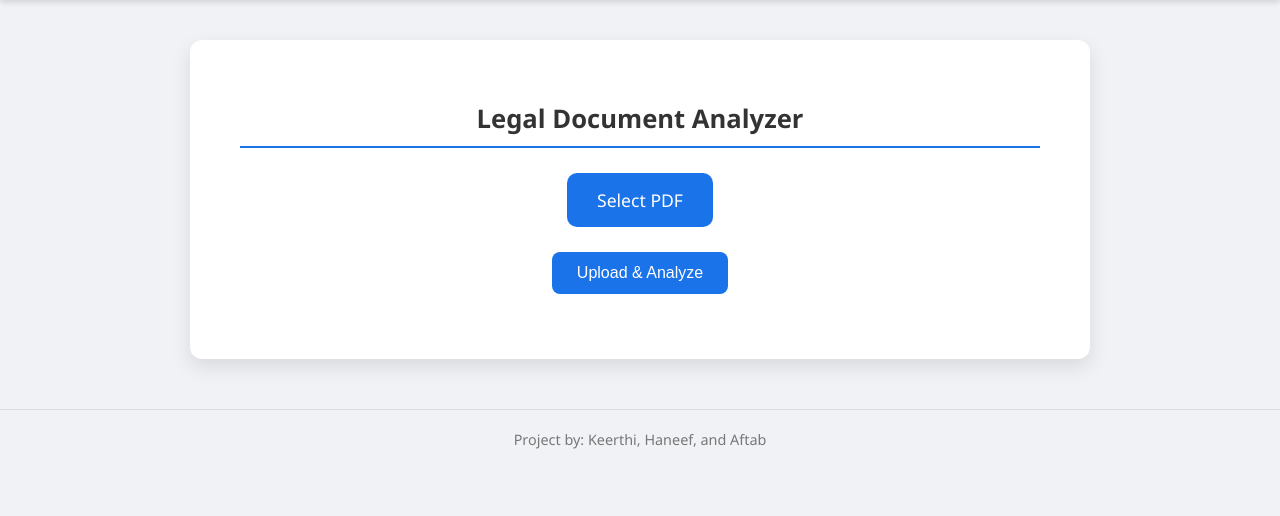
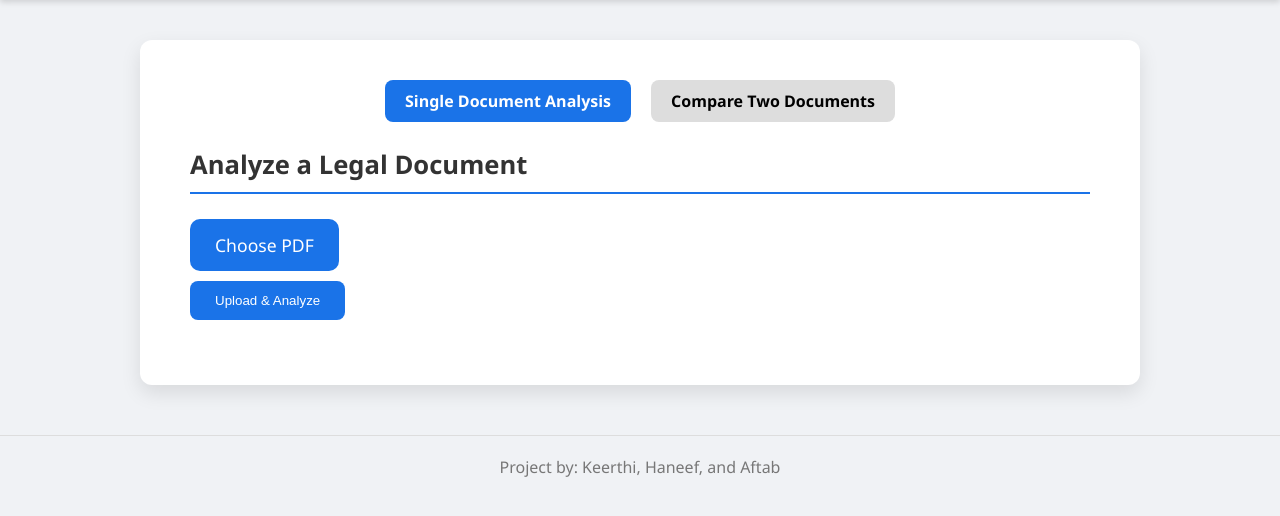
Before and after one commit to KeerthiNori246/JurisCompare, a Flask app: page / in a window 1280 px wide. Shown: the part 105-621 px from the top of the page. Run offline with Flask 3, Linux system fonts and the light colour scheme.

Commit message:
Added Comparison Features

```diff
--- a/app.py
+++ b/app.py
@@ -1,51 +1,58 @@
-import os, re, io, csv, nltk, torch, pdfplumber
+import os, re, io, csv, nltk, torch, pdfplumber, unicodedata
 import pandas as pd
 import numpy as np
+
 from flask import Flask, render_template, request, jsonify, send_file
+
 from keybert import KeyBERT
 from sentence_transformers import SentenceTransformer
 from sklearn.metrics.pairwise import cosine_similarity
+from difflib import SequenceMatcher
 from transformers import pipeline, AutoTokenizer, AutoModelForSequenceClassification
 
-nltk.download('punkt')
-
-# ============================
+# =========================
 # CONFIG
-# ============================
+# =========================
 UPLOAD_FOLDER = "uploads"
 os.makedirs(UPLOAD_FOLDER, exist_ok=True)
 
 EMBEDDING_MODEL = "all-MiniLM-L6-v2"
 LEGAL_MODEL_PATH = "./legalbert_clause_model"
+
+TOP_N_SUMMARY = 20
 TOP_N_KEYWORDS = 80
 FINAL_KEYWORD_COUNT = 30
-TOP_N_SUMMARY = 20
 TOP_N_CLAUSES = 25
 STOP_WORDS = "english"
 
 FILLER_WORDS = {
-    "able", "etc", "like", "said", "such", "many", "various",
-    "among", "including", "hereinafter", "thereof", "therein",
-    "whereas", "aforementioned", "pursuant", "notwithstanding",
-    "hereto", "thereby", "hereby", "as aforesaid", "for the purposes of",
-    "in the event of", "from time to time", "in accordance with",
-    "in relation to", "in connection with"
+    "able","etc","like","said","such","many","various","among","including",
+    "hereinafter","thereof","therein","whereas","aforementioned","pursuant",
+    "notwithstanding","hereto","thereby","hereby","as aforesaid","for the purposes of",
+    "in the event of","from time to time","in accordance with","in relation to","in connection with"
 }
 
 device = torch.device("cuda" if torch.cuda.is_available() else "cpu")
+nltk.download("punkt")
 
-# Load heavy models once
+# =========================
+# MODELS (LOAD ONCE)
+# =========================
 kw_model = KeyBERT(model=EMBEDDING_MODEL)
 embed_model = SentenceTransformer(EMBEDDING_MODEL)
-summarizer = pipeline("summarization", model="t5-small", device=0 if torch.cuda.is_available() else -1)
+
+summarizer = pipeline(
+    "summarization", model="t5-small",
+    device=0 if torch.cuda.is_available() else -1
+)
+
 tokenizer = AutoTokenizer.from_pretrained(LEGAL_MODEL_PATH)
 clause_model = AutoModelForSequenceClassification.from_pretrained(LEGAL_MODEL_PATH).to(device)
 
-app = Flask(__name__)
 
-# ============================
-# UTILITIES
-# ============================
+# =========================
+# PDF EXTRACTION
+# =========================
 def extract_text_from_pdf(file_path):
     text = ""
     with pdfplumber.open(file_path) as pdf:
@@ -53,6 +60,10 @@ def extract_text_from_pdf(file_path):
             text += (page.extract_text() or "") + "\n"
     return text
 
+
+# =========================
+# BASIC CLEANING
+# =========================
 def clean_text(text):
     text = text.lower()
     text = re.sub(r"\bpage\s*\d+\b", "", text)
@@ -61,10 +72,18 @@ def clean_text(text):
     text = re.sub(r"\s+", " ", text)
     return text.strip()
 
+def normalize_text(text):
+    return unicodedata.normalize("NFKC", text)
+
+
 def split_sentences(text):
     sents = re.split(r"(?<=[.!?])\s+", text)
     return [s.strip(" .,-•–") for s in sents if len(s.split()) >= 3]
 
+
+# =========================
+# KEYWORD PROCESSING
+# =========================
 def clean_keyword(phrase):
     words = phrase.split()
     seen = []
@@ -73,135 +92,273 @@ def clean_keyword(phrase):
             seen.append(w)
     return " ".join(seen)
 
+
 def deduplicate_keywords(keywords, threshold=0.75):
     phrases = [kw for kw, _ in keywords]
     embeddings = embed_model.encode(phrases)
+
     keep, used = [], set()
     for i, p in enumerate(phrases):
-        if p in used: continue
+        if p in used:
+            continue
         keep.append((p, keywords[i][1]))
         sims = cosine_similarity([embeddings[i]], embeddings)[0]
         for j, sim in enumerate(sims):
-            if sim > threshold: used.add(phrases[j])
+            if sim > threshold:
+                used.add(phrases[j])
     return keep
 
-def classify_clause(text):
-    inputs = tokenizer(text, return_tensors="pt", truncation=True, padding=True, max_length=256)
-    inputs = {k: v.to(device) for k, v in inputs.items()}
-    with torch.no_grad():
-        outputs = clause_model(**inputs)
-        probs = torch.softmax(outputs.logits, dim=1)
-        conf, cls_id = torch.max(probs, dim=1)
-        return clause_model.config.id2label[cls_id.item()], conf.item()
 
-# ============================
-# ROUTES
-# ============================
+# =========================
+# SUMMARY GENERATION
+# =========================
+def summarize_text(full_text):
+    sentences = split_sentences(full_text)
+    if not sentences:
+        return [], []
 
-@app.route("/")
-def index():
-    return render_template("index.html")
+    embeddings = embed_model.encode(sentences)
+    sim_matrix = cosine_similarity(embeddings)
+    scores = sim_matrix.mean(axis=1)
 
-@app.route("/analyze", methods=["POST"])
-def analyze():
-    if "pdf" not in request.files:
-        return jsonify({"error": "No file uploaded."}), 400
+    top_idx = np.argsort(scores)[-TOP_N_SUMMARY * 2:][::-1]
+    top_idx = sorted(top_idx)
 
-    file = request.files["pdf"]
-    if file.filename == "":
-        return jsonify({"error": "No file selected."}), 400
-
-    file_path = os.path.join(UPLOAD_FOLDER, file.filename)
-    file.save(file_path)
-
-    # ====== STEP 1: Extract and preprocess ======
-    text = extract_text_from_pdf(file_path)
-    cleaned_text = clean_text(text)
-    sentences = split_sentences(cleaned_text)
-
-    # ====== STEP 2: Keyword extraction ======
-    raw_keywords = kw_model.extract_keywords(
-        cleaned_text, keyphrase_ngram_range=(1,3),
-        stop_words=STOP_WORDS, top_n=TOP_N_KEYWORDS
-    )
-    cleaned_keywords = [(clean_keyword(k), s) for k,s in raw_keywords if len(k)>2]
-    unique_keywords = deduplicate_keywords(cleaned_keywords)
-    final_keywords = unique_keywords[:FINAL_KEYWORD_COUNT]
-
-    # ====== STEP 3: Extractive summary (UPDATED) ======
-    sentence_embeddings = embed_model.encode(sentences)
-    similarity_matrix = cosine_similarity(sentence_embeddings)
-    sentence_scores = similarity_matrix.mean(axis=1)
-
-    top_indices = np.argsort(sentence_scores)[-TOP_N_SUMMARY*2:][::-1]  # pick extra to remove duplicates
-    top_indices_sorted = sorted(top_indices)
-
-    def format_sentence(sentence):
-        s = sentence.strip()
+    def fmt(s):
+        s = s.strip()
         s = re.sub(r'^\d+[\.\)]?\s*', '', s)
-        s = re.sub(r'\d+\.\w+', '', s)
         s = re.sub(r'^[•\-–]+\s*', '', s)
         if s and not s[0].isupper():
             s = s[0].upper() + s[1:]
         if not s.endswith(('.', '?', '!')):
             s += '.'
-        s = re.sub(r'\s+', ' ', s)
-        s = s.replace('..', '.')
-        return s.strip()
+        return re.sub(r'\s+', ' ', s)
 
-    summary_sentences = [format_sentence(sentences[i]) for i in top_indices_sorted]
+    formatted = [fmt(sentences[i]) for i in top_idx]
 
-    # Remove duplicates while keeping order
+    unique = []
     seen = set()
-    unique_summary = []
-    for s in summary_sentences:
+    for s in formatted:
         if s.lower() not in seen:
-            unique_summary.append(s)
+            unique.append(s)
             seen.add(s.lower())
-    summary_sentences = unique_summary[:TOP_N_SUMMARY]
 
-    # Simplify sentences
-    simplified_summary = []
-    for s in summary_sentences:
-        result = summarizer("simplify: " + s, max_length=100, min_length=15, do_sample=False)
-        simplified_text = result[0]['summary_text']
-        if simplified_text and not simplified_text[0].isupper():
-            simplified_text = simplified_text[0].upper() + simplified_text[1:]
-        if not simplified_text.endswith(('.', '?', '!')):
-            simplified_text += '.'
-        simplified_summary.append(simplified_text)
+    unique = unique[:TOP_N_SUMMARY]
 
-    # ====== STEP 4: Clause classification ======
-    clause_results = []
+    simplified = []
+    for s in unique:
+        out = summarizer("simplify: " + s, max_length=100, min_length=15, do_sample=False)
+        txt = out[0]['summary_text']
+        if txt and not txt[0].isupper():
+            txt = txt[0].upper() + txt[1:]
+        if not txt.endswith(('.', '?', '!')):
+            txt += '.'
+        simplified.append(txt)
+
+    return unique, simplified
+
+
+# =========================
+# CLAUSE CLASSIFICATION
+# =========================
+def classify_clause(text):
+    inputs = tokenizer(text, return_tensors="pt", truncation=True, padding=True, max_length=256)
+    inputs = {k: v.to(device) for k, v in inputs.items()}
+    with torch.no_grad():
+        out = clause_model(**inputs)
+        probs = torch.softmax(out.logits, dim=1)
+        conf, id = torch.max(probs, dim=1)
+        return clause_model.config.id2label[id.item()], conf.item()
+
+
+def pick_top_clauses(sentences):
+    rows = []
     for sent in sentences:
         label, conf = classify_clause(sent)
-        clause_results.append({"sentence": sent, "label": label, "confidence": conf})
-    df = pd.DataFrame(clause_results)
+        rows.append({"sentence": sent, "label": label, "confidence": conf})
 
-    mean_emb = np.mean(embed_model.encode(df["sentence"].tolist()), axis=0)
-    df["importance"] = cosine_similarity([mean_emb], embed_model.encode(df["sentence"].tolist()))[0]
-    df["final_score"] = df["confidence"]*0.6 + df["importance"]*0.4
-    top_clauses = df.sort_values("final_score", ascending=False).head(TOP_N_CLAUSES)
+    df = pd.DataFrame(rows)
 
-    csv_buf = io.StringIO()
-    top_clauses.to_csv(csv_buf, index=False)
-    csv_buf.seek(0)
+    embeddings = embed_model.encode(df["sentence"].tolist())
+    mean_emb = embeddings.mean(axis=0)
 
+    df["importance"] = cosine_similarity([mean_emb], embeddings)[0]
+    df["final_score"] = df["confidence"] * 0.6 + df["importance"] * 0.4
+
+    return df.sort_values("final_score", ascending=False).head(TOP_N_CLAUSES)
+
+
+# =========================
+# CLAUSE COMPARISON
+# =========================
+def compare_top_clauses(df1, df2):
+
+    v1_sents = df1["sentence"].tolist()
+    v2_sents = df2["sentence"].tolist()
+
+    emb1 = embed_model.encode(v1_sents)
+    emb2 = embed_model.encode(v2_sents)
+
+    sim_matrix = cosine_similarity(emb1, emb2)
+
+    used_v2 = set()
+    out = []
+
+    for idx, row in enumerate(df1.itertuples(index=False)):
+        s1 = row.sentence
+        label1 = row.label
+
+        j = sim_matrix[idx].argmax()
+        best_sim = sim_matrix[idx][j]
+
+        s2 = v2_sents[j] if best_sim > 0.70 else ""
+
+        if j in used_v2:
+            s2 = ""
+        else:
+            used_v2.add(j)
+
+        if s1 and s2:
+            ratio = SequenceMatcher(None, s1, s2).ratio()
+            status = "Unchanged" if ratio > 0.95 else "Modified"
+        elif s1 and not s2:
+            status = "Removed"
+        elif s2 and not s1:
+            status = "Added"
+        else:
+            continue
+
+        out.append({
+            "Clause Type": label1,
+            "Version 1": s1,
+            "Version 2": s2,
+            "Similarity": round(float(best_sim), 4),
+            "Status": status
+        })
+
+    return pd.DataFrame(out)
+
+
+# =========================
+# VERSION COMPARISON
+# =========================
+def compare_versions(text1, text2):
+
+    # keywords
+    raw_kw = kw_model.extract_keywords(
+        text2, keyphrase_ngram_range=(1, 3),
+        stop_words=STOP_WORDS, top_n=TOP_N_KEYWORDS
+    )
+    cleaned = [(clean_keyword(k), s) for k, s in raw_kw if len(k) > 2]
+    unique = deduplicate_keywords(cleaned)
+    final_kw = [kw for kw, _ in unique[:FINAL_KEYWORD_COUNT]]
+
+    # summary
+    _, summary2 = summarize_text(text2)
+
+    # clauses
+    df1 = pick_top_clauses(split_sentences(text1))
+    df2 = pick_top_clauses(split_sentences(text2))
+    comparison_df = compare_top_clauses(df1, df2)
+
+    return final_kw, summary2, comparison_df
+
+
+# =========================
+# FLASK APP
+# =========================
+app = Flask(__name__)
+
+
+@app.route("/")
+def home():
+    return render_template("index.html")
+
+
+# ------------------------
+# ORIGINAL SINGLE DOCUMENT ANALYSIS
+# ------------------------
+@app.route("/analyze", methods=["POST"])
+def analyze():
+    if "pdf" not in request.files:
+        return jsonify({"error": "No file uploaded."})
+
+    file = request.files["pdf"]
+    file_path = os.path.join(UPLOAD_FOLDER, file.filename)
+    file.save(file_path)
+
+    text = extract_text_from_pdf(file_path)
+    cleaned = clean_text(text)
+    sentences = split_sentences(cleaned)
+
+    # KEYWORDS
+    raw_kw = kw_model.extract_keywords(cleaned, keyphrase_ngram_range=(1, 3),
+                                      stop_words=STOP_WORDS, top_n=TOP_N_KEYWORDS)
+    cleaned_kw = [(clean_keyword(k), s) for k, s in raw_kw if len(k) > 2]
+    unique_kw = deduplicate_keywords(cleaned_kw)
+    final_keywords = [kw for kw, _ in unique_kw[:FINAL_KEYWORD_COUNT]]
+
+    # SUMMARY
+    _, simplified = summarize_text(cleaned)
+
+    # CLAUSE EXPORT
+    df = pick_top_clauses(sentences)
     csv_path = os.path.join(UPLOAD_FOLDER, "top_25_clauses.csv")
-    top_clauses.to_csv(csv_path, index=False)
+    df.to_csv(csv_path, index=False)
 
-    # ====== RETURN ALL RESULTS ======
     return jsonify({
-        "keywords": [kw for kw, _ in final_keywords],
-        "summary": simplified_summary,
+        "keywords": final_keywords,
+        "summary": simplified,
         "csv_file": "/download_csv"
     })
 
 
+# ------------------------
+# NEW: DOCUMENT COMPARISON ROUTE
+# ------------------------
+@app.route("/compare", methods=["POST"])
+def compare():
+
+    if "pdf1" not in request.files or "pdf2" not in request.files:
+        return jsonify({"error": "Upload two PDFs."})
+
+    f1 = request.files["pdf1"]
+    f2 = request.files["pdf2"]
+
+    p1 = os.path.join(UPLOAD_FOLDER, f1.filename)
+    p2 = os.path.join(UPLOAD_FOLDER, f2.filename)
+
+    f1.save(p1)
+    f2.save(p2)
+
+    text1 = clean_text(extract_text_from_pdf(p1))
+    text2 = clean_text(extract_text_from_pdf(p2))
+
+    keywords, summary, comp_df = compare_versions(text1, text2)
+
+    comp_path = os.path.join(UPLOAD_FOLDER, "clause_comparison.csv")
+    comp_df.to_csv(comp_path, index=False)
+
+    return jsonify({
+        "keywords": keywords,
+        "summary": summary,
+        "comparison_csv": "/download_comparison"
+    })
+
+
+@app.route("/download_comparison")
+def download_comp():
+    p = os.path.join(UPLOAD_FOLDER, "clause_comparison.csv")
+    return send_file(p, mimetype="text/csv", as_attachment=True,
+                     download_name="clause_comparison.csv")
+
+
 @app.route("/download_csv")
 def download_csv():
-    csv_path = os.path.join(UPLOAD_FOLDER, "top_25_clauses.csv")
-    return send_file(csv_path, mimetype="text/csv", as_attachment=True, download_name="top_25_clauses.csv")
+    path = os.path.join(UPLOAD_FOLDER, "top_25_clauses.csv")
+    return send_file(path, mimetype="text/csv", as_attachment=True,
+                     download_name="top_25_clauses.csv")
+
 
 if __name__ == "__main__":
     app.run(debug=True)
--- a/templates/index.html
+++ b/templates/index.html
@@ -5,14 +5,12 @@
 <meta name="viewport" content="width=device-width, initial-scale=1.0">
 <title>DocuSense - Legal Document Analyzer</title>
 <style>
-/* Global Styles */
 body {
     font-family: 'Segoe UI', Tahoma, Geneva, Verdana, sans-serif;
     background: #f0f2f5;
     margin: 0;
     padding: 0;
 }
-
 header {
     background: #1a73e8;
     color: white;
@@ -22,17 +20,14 @@ header {
     font-weight: bold;
     box-shadow: 0 2px 6px rgba(0,0,0,0.15);
 }
-
 .container {
-    max-width: 800px;
+    max-width: 900px;
     margin: 40px auto;
     background: white;
     padding: 40px 50px;
     border-radius: 12px;
     box-shadow: 0 8px 20px rgba(0,0,0,0.1);
-    text-align: center;
 }
-
 h2 {
     color: #333;
     font-size: 1.6em;
@@ -40,56 +35,59 @@ h2 {
     border-bottom: 2px solid #1a73e8;
     padding-bottom: 10px;
 }
-
-input[type="file"] {
-    display: none;
+.mode-toggle {
+    display: flex;
+    justify-content: center;
+    margin-bottom: 25px;
 }
-
+.mode-btn {
+    padding: 10px 20px;
+    background: #ddd;
+    border-radius: 8px;
+    margin: 0 10px;
+    cursor: pointer;
+    font-weight: bold;
+    transition: 0.3s;
+}
+.mode-btn.active {
+    background: #1a73e8;
+    color: white;
+}
+input[type="file"] { display: none; }
 .custom-file-upload {
     display: inline-block;
     background: #1a73e8;
     color: white;
-    padding: 15px 30px;
+    padding: 14px 25px;
     border-radius: 10px;
     cursor: pointer;
     font-size: 1.1em;
     transition: 0.3s;
-    margin-bottom: 15px;
+    margin-bottom: 10px;
 }
-
 .custom-file-upload:hover {
     background: #155ab6;
 }
-
 button.upload-btn {
-    display: inline-block;
     background: #1a73e8;
     color: white;
     border: none;
     padding: 12px 25px;
     border-radius: 8px;
-    font-size: 1em;
     cursor: pointer;
     transition: 0.3s;
 }
-
-button.upload-btn:hover {
-    background: #155ab6;
-}
-
+button.upload-btn:hover { background: #155ab6; }
 #loading {
     display: none;
     margin-top: 15px;
     font-weight: bold;
     color: #555;
 }
-
 #result {
-    text-align: left;
     margin-top: 25px;
     white-space: pre-wrap;
 }
-
 #keywords span {
     background: #e7f1ff;
     padding: 6px 10px;
@@ -98,38 +96,22 @@ button.upload-btn:hover {
     display: inline-block;
     font-size: 0.95em;
 }
-
-a.download-btn {
+.download-btn {
     display: inline-block;
-    margin-top: 15px;
     padding: 12px 25px;
     background: #1a73e8;
     color: white;
+    text-decoration: none;
     border-radius: 8px;
-    text-decoration: none;
-    transition: 0.3s;
+    margin-top: 15px;
 }
-
-a.download-btn:hover {
-    background: #155ab6;
-}
-
-/* Footer */
+.download-btn:hover { background: #155ab6; }
 footer {
     text-align: center;
     margin-top: 50px;
     padding: 20px 10px;
     color: #777;
-    font-size: 0.9em;
     border-top: 1px solid #ddd;
-}
-
-/* Responsive */
-@media (max-width:600px){
-    .container { padding:30px 20px; width:90%; }
-    .custom-file-upload { width: 100%; padding: 15px 0; }
-    button.upload-btn { width: 100%; padding: 15px 0; }
-    a.download-btn { width: 100%; padding: 15px 0; }
 }
 </style>
 </head>
@@ -138,71 +120,157 @@ footer {
 <header>📘 DocuSense</header>
 
 <div class="container">
-    <h2>Legal Document Analyzer</h2>
 
-    <form id="upload-form" enctype="multipart/form-data">
-        <label class="custom-file-upload">
-            Select PDF
-            <input type="file" id="pdf" name="pdf" accept=".pdf" required>
-        </label>
-        <br>
+    <!-- MODE SWITCH -->
+    <div class="mode-toggle">
+        <div id="singleBtn" class="mode-btn active">Single Document Analysis</div>
+        <div id="compareBtn" class="mode-btn">Compare Two Documents</div>
+    </div>
 
-        <div id="file-name" style="margin: 10px 0; font-weight: bold; color: #1a73e8;"></div>
+    <!-- SINGLE DOCUMENT ANALYSIS -->
+    <div id="singleMode">
+        <h2>Analyze a Legal Document</h2>
 
-        <button type="submit" class="upload-btn">Upload & Analyze</button>
-        <div id="loading">⏳ Analyzing... please wait.</div>
-    </form>
+        <form id="upload-form" enctype="multipart/form-data">
+            <label class="custom-file-upload">
+                Choose PDF
+                <input type="file" id="pdf" name="pdf" accept=".pdf">
+            </label>
+            <div id="file-name" style="font-weight:bold;color:#1a73e8;"></div>
+            <button type="submit" class="upload-btn">Upload & Analyze</button>
+            <div id="loading">⏳ Processing document...</div>
+        </form>
+    </div>
+
+    <!-- DOCUMENT COMPARISON -->
+    <div id="compareMode" style="display:none;">
+        <h2>Compare Two Legal Document Versions</h2>
+
+        <form id="compare-form" enctype="multipart/form-data">
+            <label class="custom-file-upload">
+                Choose Version 1 PDF
+                <input type="file" id="pdf1" name="pdf1" accept=".pdf">
+            </label>
+            <div id="file1-name" style="font-weight:bold;color:#1a73e8;"></div>
+
+            <label class="custom-file-upload">
+                Choose Version 2 PDF
+                <input type="file" id="pdf2" name="pdf2" accept=".pdf">
+            </label>
+            <div id="file2-name" style="font-weight:bold;color:#1a73e8;"></div>
+
+            <button type="submit" class="upload-btn">Compare Documents</button>
+            <div id="loading2" style="display:none;">⏳ Comparing versions...</div>
+
+        </form>
+    </div>
 
     <div id="result"></div>
+
 </div>
 
-<footer>
-    Project by: Keerthi, Haneef, and Aftab
-</footer>
+<footer>Project by: Keerthi, Haneef, and Aftab</footer>
 
 <script>
-const form = document.getElementById('upload-form');
-const resultDiv = document.getElementById('result');
-const loadingDiv = document.getElementById('loading');
-const fileInput = document.getElementById('pdf');
-const fileNameDiv = document.getElementById('file-name');
+/* MODE SWITCH */
+document.getElementById("singleBtn").onclick = function () {
+    this.classList.add("active");
+    document.getElementById("compareBtn").classList.remove("active");
+    document.getElementById("singleMode").style.display = "block";
+    document.getElementById("compareMode").style.display = "none";
+    document.getElementById("result").innerHTML = "";
+};
+document.getElementById("compareBtn").onclick = function () {
+    this.classList.add("active");
+    document.getElementById("singleBtn").classList.remove("active");
+    document.getElementById("singleMode").style.display = "none";
+    document.getElementById("compareMode").style.display = "block";
+    document.getElementById("result").innerHTML = "";
+};
 
-fileInput.addEventListener('change', ()=>{
-    if(fileInput.files.length > 0){
-        fileNameDiv.textContent = "📄 Selected PDF: " + fileInput.files[0].name;
-    } else {
-        fileNameDiv.textContent = "";
-    }
+/* File Name Display */
+pdf.onchange = () =>
+    document.getElementById("file-name").innerText = pdf.files.length ? "📄 " + pdf.files[0].name : "";
+
+pdf1.onchange = () =>
+    document.getElementById("file1-name").innerText = pdf1.files.length ? "📄 " + pdf1.files[0].name : "";
+
+pdf2.onchange = () =>
+    document.getElementById("file2-name").innerText = pdf2.files.length ? "📄 " + pdf2.files[0].name : "";
+
+/* SINGLE DOC ANALYSIS */
+document.getElementById("upload-form").addEventListener("submit", async (e) => {
+    e.preventDefault();
+    const file = pdf.files[0];
+    if (!file) return alert("Please select a PDF.");
+
+    let formData = new FormData();
+    formData.append("pdf", file);
+
+    loading.style.display = "block";
+    result.innerHTML = "";
+
+    const res = await fetch("/analyze", { method: "POST", body: formData });
+    const data = await res.json();
+    loading.style.display = "none";
+
+    if (data.error) return result.innerHTML = "❌ " + data.error;
+
+    let html = "<h3>🧠 Keywords</h3><div id='keywords'>";
+    data.keywords.forEach(k => html += `<span>${k}</span>`);
+    html += "</div>";
+
+    html += "<h3>📝 Simplified Summary</h3><ol>";
+    data.summary.forEach(s => html += `<li>${s}</li>`);
+    html += "</ol>";
+
+    html += `<a class="download-btn" href="${data.csv_file}">⬇️ Download Top 25 Clauses (CSV)</a>`;
+    result.innerHTML = html;
 });
 
-form.addEventListener('submit', async (e)=>{
+/* DOC COMPARISON */
+/* DOC COMPARISON */
+document.getElementById("compare-form").addEventListener("submit", async (e) => {
     e.preventDefault();
-    const file = document.getElementById('pdf').files[0];
-    if(!file){ alert("Select a PDF"); return; }
 
-    const formData = new FormData();
-    formData.append('pdf', file);
+    const f1 = pdf1.files[0], f2 = pdf2.files[0];
 
-    loadingDiv.style.display = 'block';
-    resultDiv.innerHTML = '';
+    if (!f1 || !f2) {
+        alert("Upload both PDFs.");
+        return;
+    }
 
-    const res = await fetch('/analyze', { method:'POST', body: formData });
+    // show loader only now
+    loading2.style.display = "block";
+    result.innerHTML = "";
+
+    let formData = new FormData();
+    formData.append("pdf1", f1);
+    formData.append("pdf2", f2);
+
+    const res = await fetch("/compare", { method: "POST", body: formData });
+
     const data = await res.json();
-    loadingDiv.style.display = 'none';
+    loading2.style.display = "none"; // hide loader after completion
 
-    if(data.error){ resultDiv.innerHTML = "❌ " + data.error; return; }
+    if (data.error) {
+        result.innerHTML = "❌ " + data.error;
+        return;
+    }
 
-    let html = "<h3>🧠 Keywords</h3><div id='keywords'>";
-    data.keywords.forEach(k=> html += `<span>${k}</span>`);
+    let html = "<h3>🧩 Version Comparison Keywords</h3><div id='keywords'>";
+    data.keywords.forEach(k => html += `<span>${k}</span>`);
     html += "</div>";
 
-    html += "<h3>📝 Extractive Summary (Simplified)</h3><ol>";
-    data.summary.forEach(s=> html += `<li>${s}</li>`);
+    html += "<h3>📝 Summary of Version 2</h3><ol>";
+    data.summary.forEach(s => html += `<li>${s}</li>`);
     html += "</ol>";
 
-    html += `<a href="${data.csv_file}" class="download-btn">⬇️ Download Top 25 Clauses (CSV)</a>`;
-    resultDiv.innerHTML = html;
+    html += `<a class="download-btn" href="${data.comparison_csv}">⬇️ Download Clause Comparison CSV</a>`;
+
+    result.innerHTML = html;
 });
+
 </script>
 
 </body>
```
